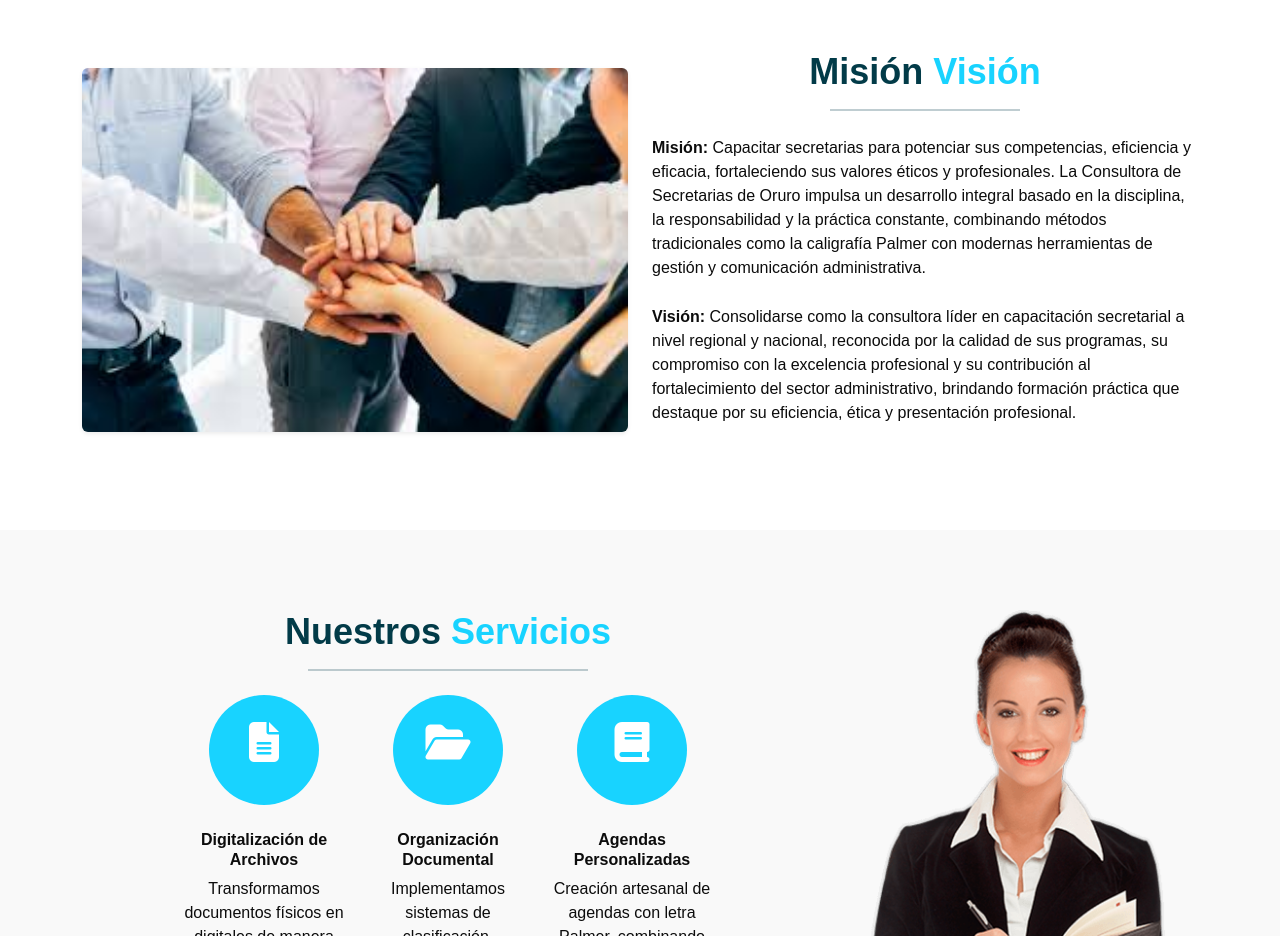
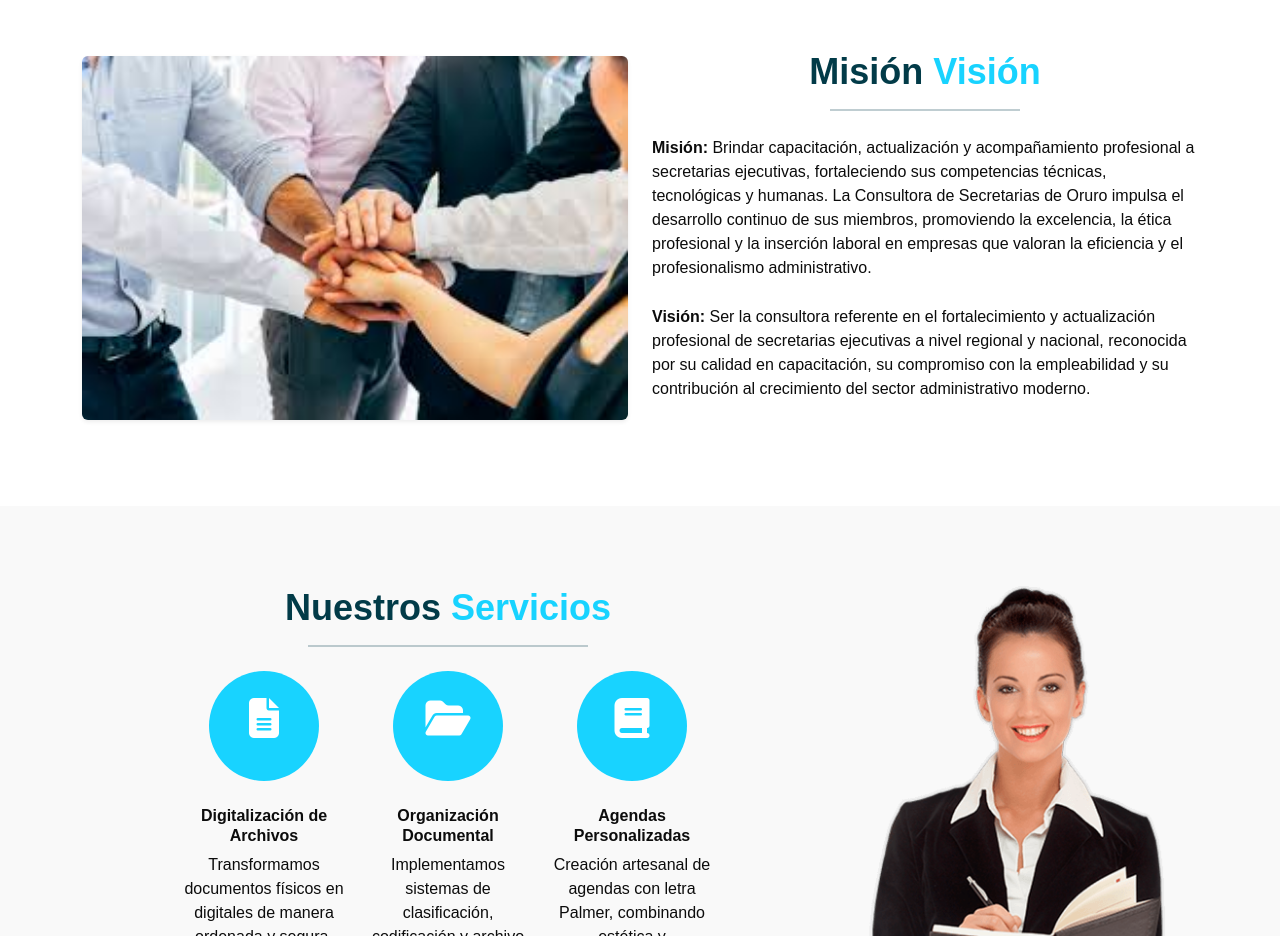
Before and after one commit to Krlospoma/consultoria, a plain HTML site: page index.html in a window 1280 px wide. Shown: the part 1440-2376 px from the top of the page. Drawn offline with nearby package versions, Linux system fonts and the light colour scheme; files whose address does not match are found by name.

Commit message:
Correcion de Mision y Vision por Andrea
Updated the mission and vision statements to reflect a more modern approach to executive secretary training and professional development.

```diff
--- a/index.html
+++ b/index.html
@@ -311,24 +311,20 @@
                 style="width: 190px; border: 1px solid #023b48"
               />
               <p>
-                <strong>Misión:</strong> Capacitar secretarias para potenciar
-                sus competencias, eficiencia y eficacia, fortaleciendo
-                sus valores éticos y profesionales. La Consultora de
-                Secretarias de Oruro impulsa un desarrollo integral
-                basado en la disciplina, la responsabilidad y la
-                práctica constante, combinando métodos tradicionales
-                como la caligrafía Palmer con modernas herramientas de
-                gestión y comunicación administrativa.
-                              </p>
+                <strong>Misión:</strong> Brindar capacitación, actualización y
+                acompañamiento profesional a secretarias ejecutivas,
+                fortaleciendo sus competencias técnicas, tecnológicas
+                y humanas. La Consultora de Secretarias de Oruro impulsa
+                el desarrollo continuo de sus miembros, promoviendo la
+                excelencia, la ética profesional y la inserción laboral en
+                empresas que valoran la eficiencia y el profesionalismo administrativo.
+                                              </p>
               <p>
-                <strong>Visión:</strong> Consolidarse como la consultora líder en
-                capacitación secretarial a nivel regional y nacional,
-                reconocida por la calidad de sus programas, su compromiso
-                con la excelencia profesional y su contribución al
-                fortalecimiento del sector administrativo, brindando
-                formación práctica que destaque por su eficiencia, ética y
-                presentación profesional.
-                              </p>
+                <strong>Visión:</strong> Ser la consultora referente en el fortalecimiento
+                y actualización profesional de secretarias ejecutivas a nivel regional
+                y nacional, reconocida por su calidad en capacitación, su compromiso
+                con la empleabilidad y su contribución al crecimiento del sector administrativo moderno.
+                                              </p>
             </div>
           </div>
         </div>
```
